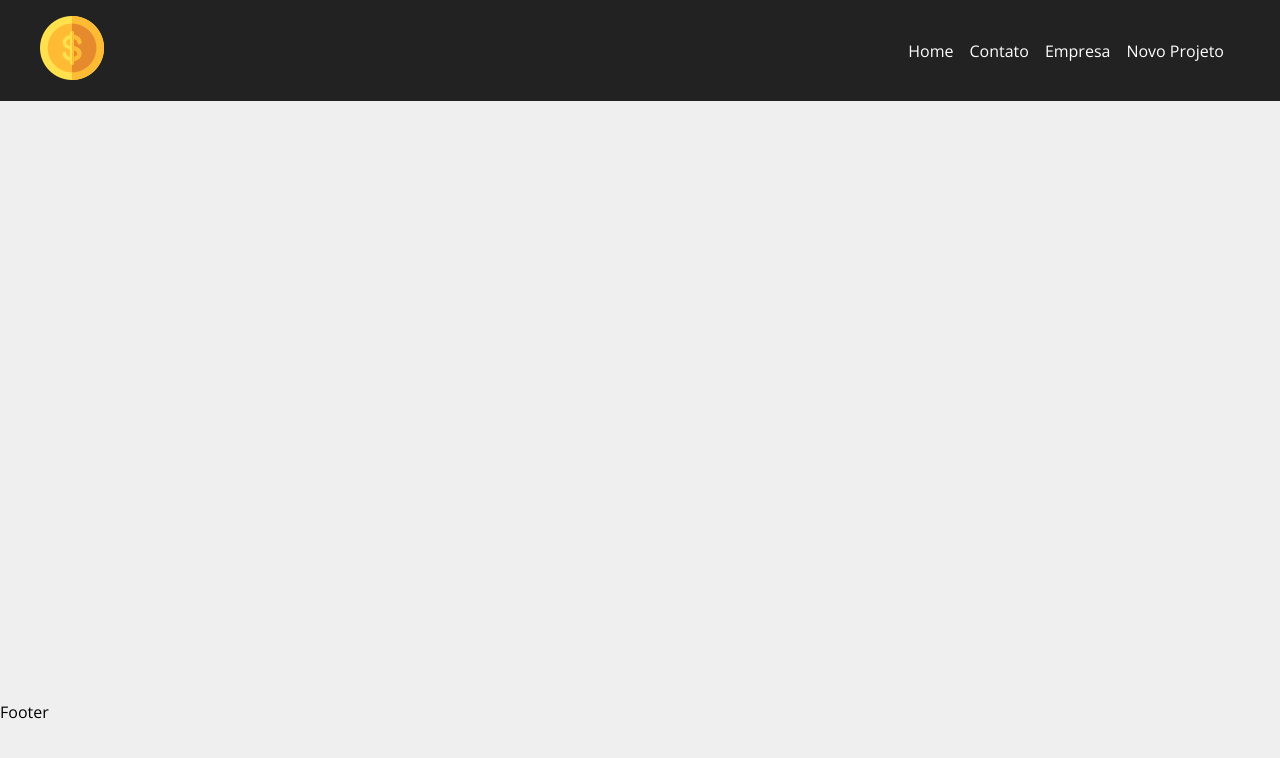
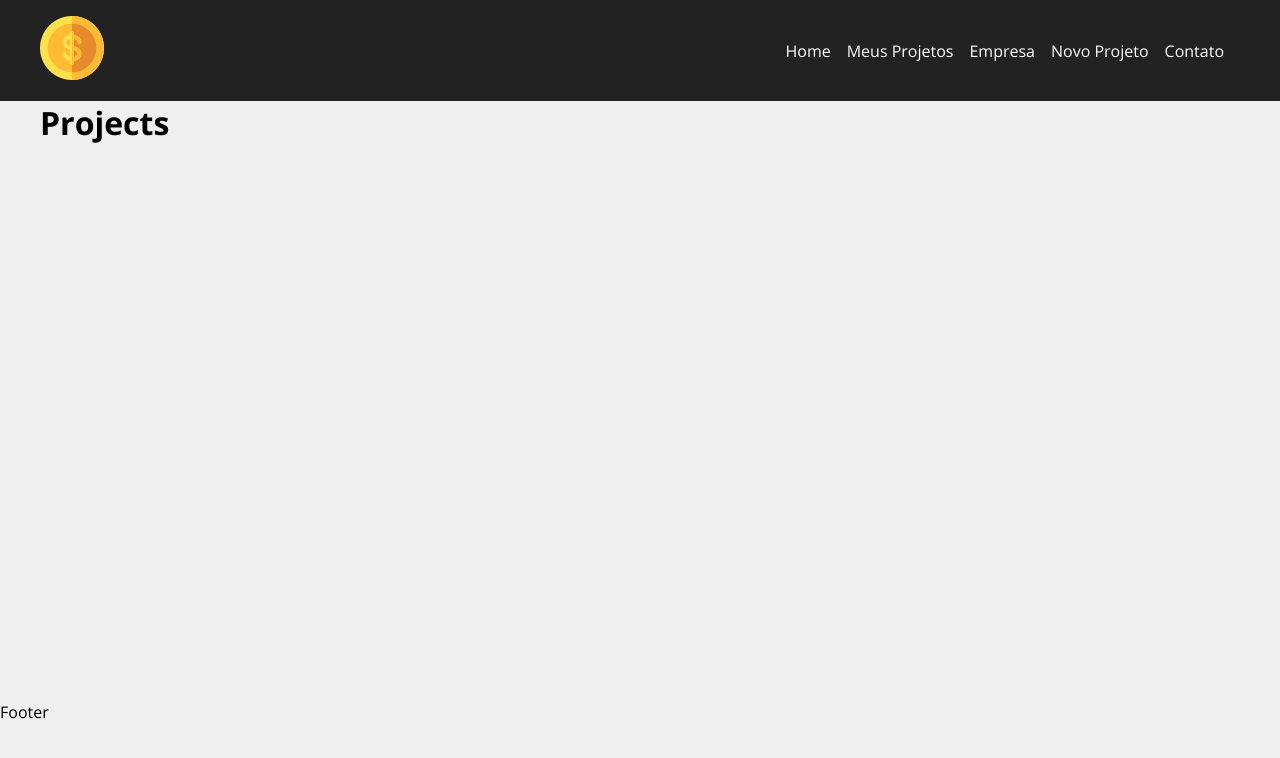
Before and after one commit to BrunoSilva03/Costs, a React (Vite) app in the folder costs/: page /projects in a window 1280 px wide. Shown: the top 758 px of the page. Built offline with nearby package versions, Linux system fonts and the light colour scheme.

Commit message:
finalizando o NavBar Professional

```diff
--- a/costs/src/App.jsx
+++ b/costs/src/App.jsx
@@ -3,6 +3,7 @@
 import Company from './components/pages/Company'
 import Contact from './components/pages/Contact'
 import NewProject from './components/pages/NewProject'
+import Projects from './components/pages/Projects'
 
 import Container from './components/layoult/Container'
 import styles from './components/layoult/Container.module.css'
@@ -24,6 +25,8 @@
 
           <Route exact path="/" element={<Home />}></Route>
 
+          <Route exact path="/projects" element={<Projects />}></Route>
+
           <Route exact path="/company" element={<Company />}></Route>
 
           <Route exact path="/contact" element={<Contact />}></Route>
--- a/costs/src/components/layoult/NavBar.jsx
+++ b/costs/src/components/layoult/NavBar.jsx
@@ -17,13 +17,16 @@
                         <Link to="/">Home</Link>
                     </li>
                     <li class={styles.item}>
-                        <Link to="/contact">Contato</Link>
+                            <Link to="/projects">Meus Projetos</Link>
                     </li>
                     <li class={styles.item}>
                         <Link to="/company">Empresa</Link>
                     </li>
                     <li class={styles.item}>
                         <Link to="/newproject">Novo Projeto</Link>
+                    </li>
+                    <li class={styles.item}>
+                        <Link to="/contact">Contato</Link>
                     </li>
                 </ul>
 
--- /dev/null
+++ b/costs/src/components/pages/Projects.jsx
@@ -0,0 +1,5 @@
+function Projects() {
+return <h1>Projects</h1>
+}
+
+export default Projects
```
